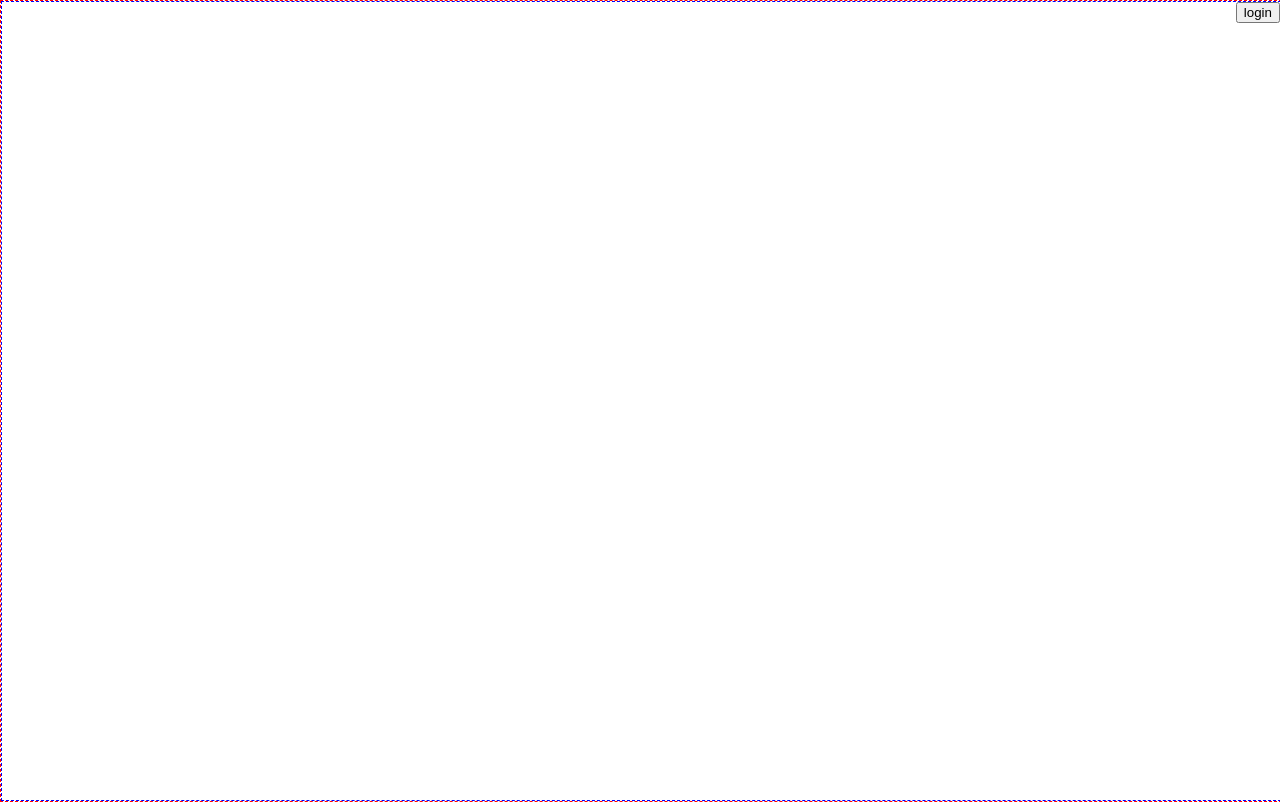
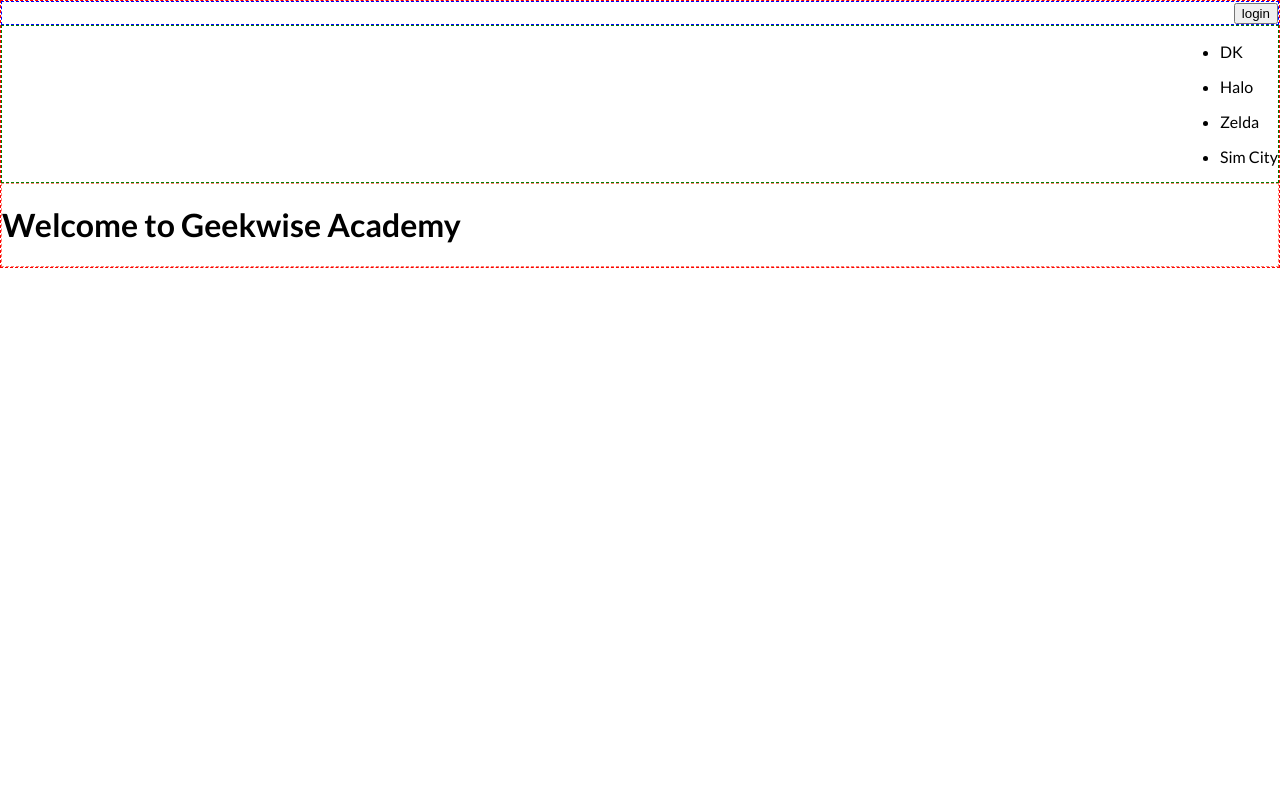
Before and after one commit to dramirez2096/gw-reserve, an Angular app: page / in a window 1280 px wide. Built offline with nearby package versions, Linux system fonts and the light colour scheme.

Commit message:
google font added, nav items updated

```diff
--- a/src/app/app.component.html
+++ b/src/app/app.component.html
@@ -1,7 +1,11 @@
 <div class="grid-container">
-    <div class="login-bar">
-        <!-- <gw-welcome></gw-welcome> -->
-        <!-- <gw-nav></gw-nav> -->
+    <div class="login-area">
         <gw-login></gw-login>
     </div>
+    <div class="nav-area">
+        <gw-nav></gw-nav>
+    </div>
+    <div class="main-area">
+        <gw-welcome></gw-welcome>
+    </div>
 </div>
--- a/src/app/app.component.scss
+++ b/src/app/app.component.scss
@@ -1,15 +1,27 @@
 .grid-container{
-    width: 100vw;
-    height: 100vh;
+    // width: 100vw;
+    // height: 100vh;
     border: 1px dashed red;
     display: grid;
     grid-template-columns: 1fr 1fr 1fr 1fr 1fr;
     grid-template-areas:
     "login login login login login"
+    "nav nav nav nav nav"
+    "main main main main main"
 }
-.login-bar{
+.login-area{
     grid-area: login;
     border: 1px dashed blue;
     display: flex;
     justify-content: flex-end;
 }
+.nav-area{
+    border: 1px dashed green;
+    grid-area: nav;
+    display: flex;
+    justify-content: flex-end;
+}
+.main-area{
+    border: 1px dashed salmon;
+    grid-area: main;
+}
--- a/src/app/nav/nav.components.ts
+++ b/src/app/nav/nav.components.ts
@@ -14,17 +14,22 @@ export class NavComponent implements OnInit, OnDestroy {
     // life cycle hook
     ngOnInit(): void {
         this.menuItems = [{
-            label: "Room 1",
+            label: "DK",
             url: "/"
         },
         {
-            label: "Room 2",
+            label: "Halo",
             url: "/test"
         },
         {
-            label: "Room 3",
+            label: "Zelda",
             url: "/test"
-        }];
+        },
+        {
+            label: "Sim City",
+            url: "/test"
+        }
+        ];
     }
 
     ngOnDestroy(): void {
--- a/src/index.html
+++ b/src/index.html
@@ -7,6 +7,7 @@
 
   <meta name="viewport" content="width=device-width, initial-scale=1">
   <link rel="icon" type="image/x-icon" href="favicon.ico">
+  <link href="https://fonts.googleapis.com/css?family=Lato:300,400,700" rel="stylesheet">
 </head>
 <body>
   <gw-root></gw-root>
--- a/src/styles.scss
+++ b/src/styles.scss
@@ -1,4 +1,6 @@
 /* You can add global styles to this file, and also import other style files */
 body{
     margin: 0;
+    font-family: 'Lato', sans-serif;
+    // color: #fff;
 }
```
